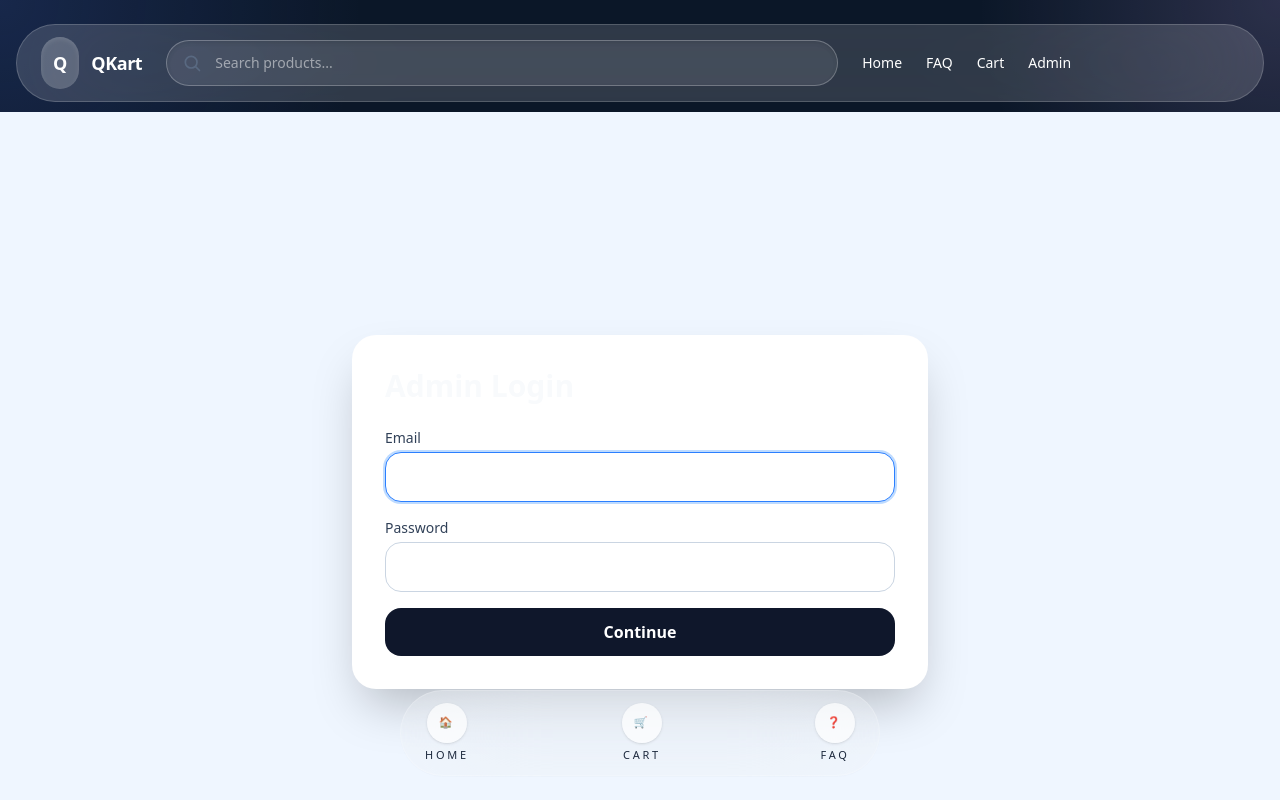
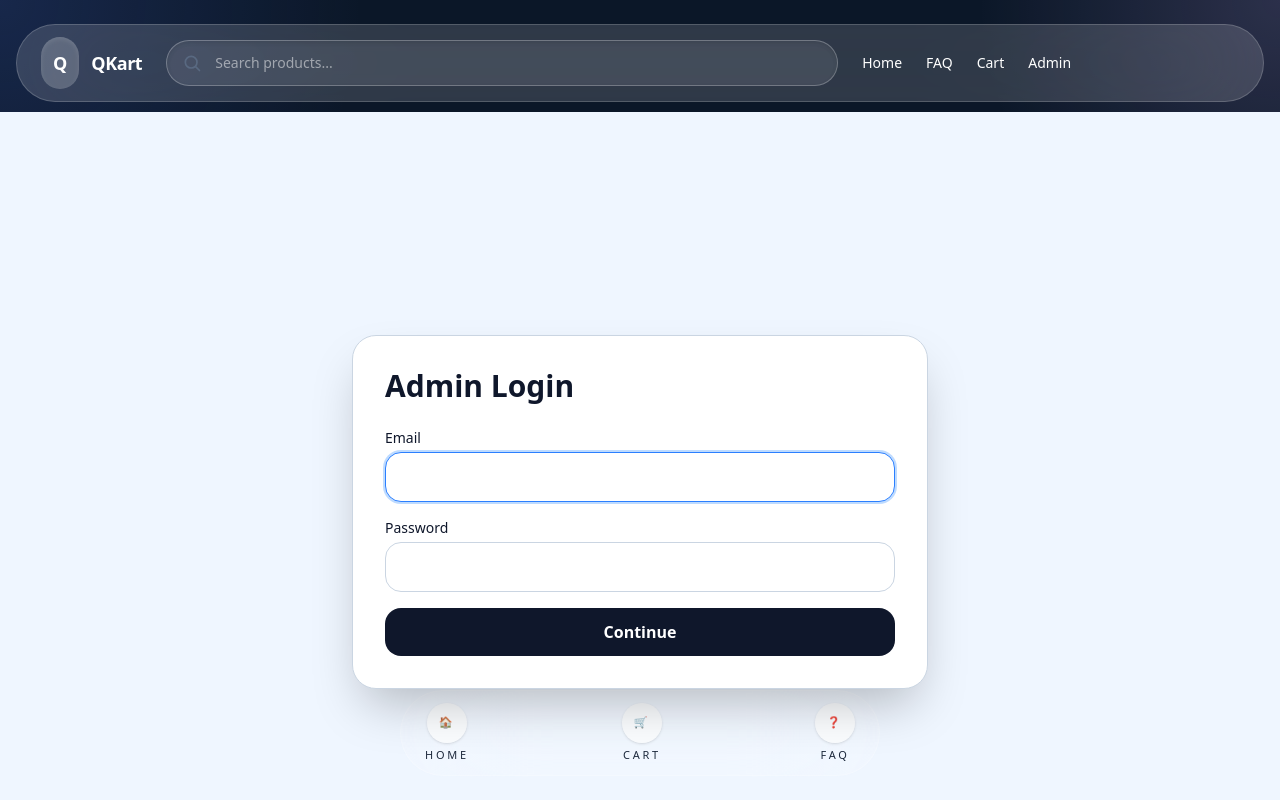
Before and after one commit to victor200003x/qkart-marketplace, a Next.js app: page /admin in a window 1280 px wide. Shown: the top 800 px of the page. Built offline with nearby package versions, Linux system fonts and the light colour scheme.

Commit message:
Fix admin login form text visibility and stacking

```diff
--- a/app/admin/page.tsx
+++ b/app/admin/page.tsx
@@ -992,11 +992,11 @@ export default function AdminPage() {
   if (!loggedIn) {
     return (
       <div className="min-h-screen bg-blue-50 flex items-center justify-center px-4 py-10">
-        <div className="w-full max-w-xl rounded-3xl bg-white border border-white/30 shadow-2xl p-8 z-10 relative">
-          <h1 className="text-3xl font-semibold mb-6">Admin Login</h1>
+        <div className="w-full max-w-xl rounded-3xl bg-white border border-slate-300 shadow-2xl p-8 z-50 relative">
+          <h1 className="text-3xl font-semibold mb-6 text-slate-900">Admin Login</h1>
           <form onSubmit={handleLogin} className="space-y-4">
             <div>
-              <label htmlFor="username" className="block text-sm font-medium text-slate-700">Email</label>
+              <label htmlFor="username" className="block text-sm font-medium text-slate-900">Email</label>
               <input
                 id="username"
                 type="email"
@@ -1004,18 +1004,18 @@ export default function AdminPage() {
                 onChange={(e) => setUsername(e.target.value)}
                 autoFocus
                 required
-                className="mt-1 block w-full rounded-2xl border border-slate-300 bg-white px-4 py-3 outline-none transition focus:border-blue-500 focus:ring-2 focus:ring-blue-200"
+                className="mt-1 block w-full rounded-2xl border border-slate-300 bg-white px-4 py-3 text-slate-900 placeholder-slate-400 outline-none transition focus:border-blue-500 focus:ring-2 focus:ring-blue-200"
               />
             </div>
             <div>
-              <label htmlFor="password" className="block text-sm font-medium text-slate-700">Password</label>
+              <label htmlFor="password" className="block text-sm font-medium text-slate-900">Password</label>
               <input
                 id="password"
                 type="password"
                 value={password}
                 onChange={(e) => setPassword(e.target.value)}
                 required
-                className="mt-1 block w-full rounded-2xl border border-slate-300 bg-white px-4 py-3 outline-none transition focus:border-blue-500 focus:ring-2 focus:ring-blue-200"
+                className="mt-1 block w-full rounded-2xl border border-slate-300 bg-white px-4 py-3 text-slate-900 placeholder-slate-400 outline-none transition focus:border-blue-500 focus:ring-2 focus:ring-blue-200"
               />
             </div>
             {error && <p className="text-sm text-rose-600">{error}</p>}
```
